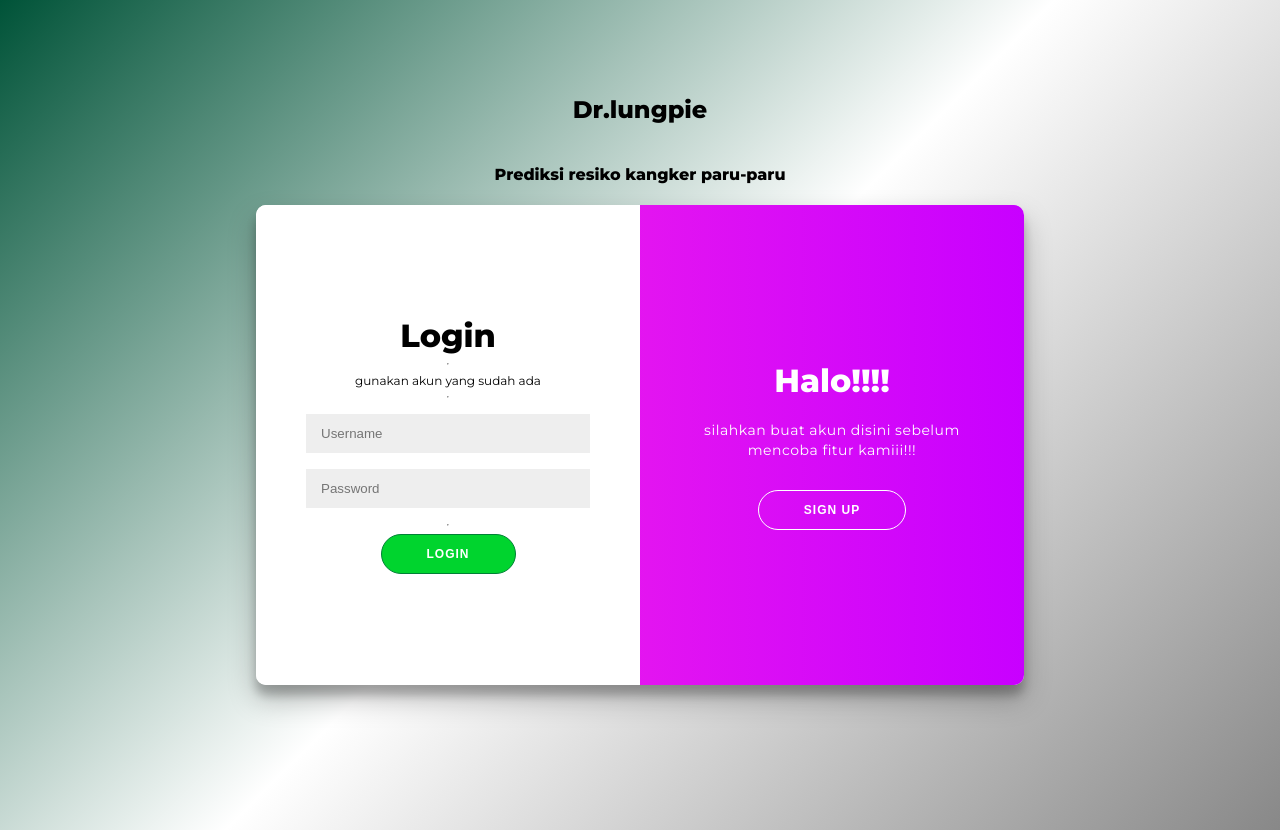
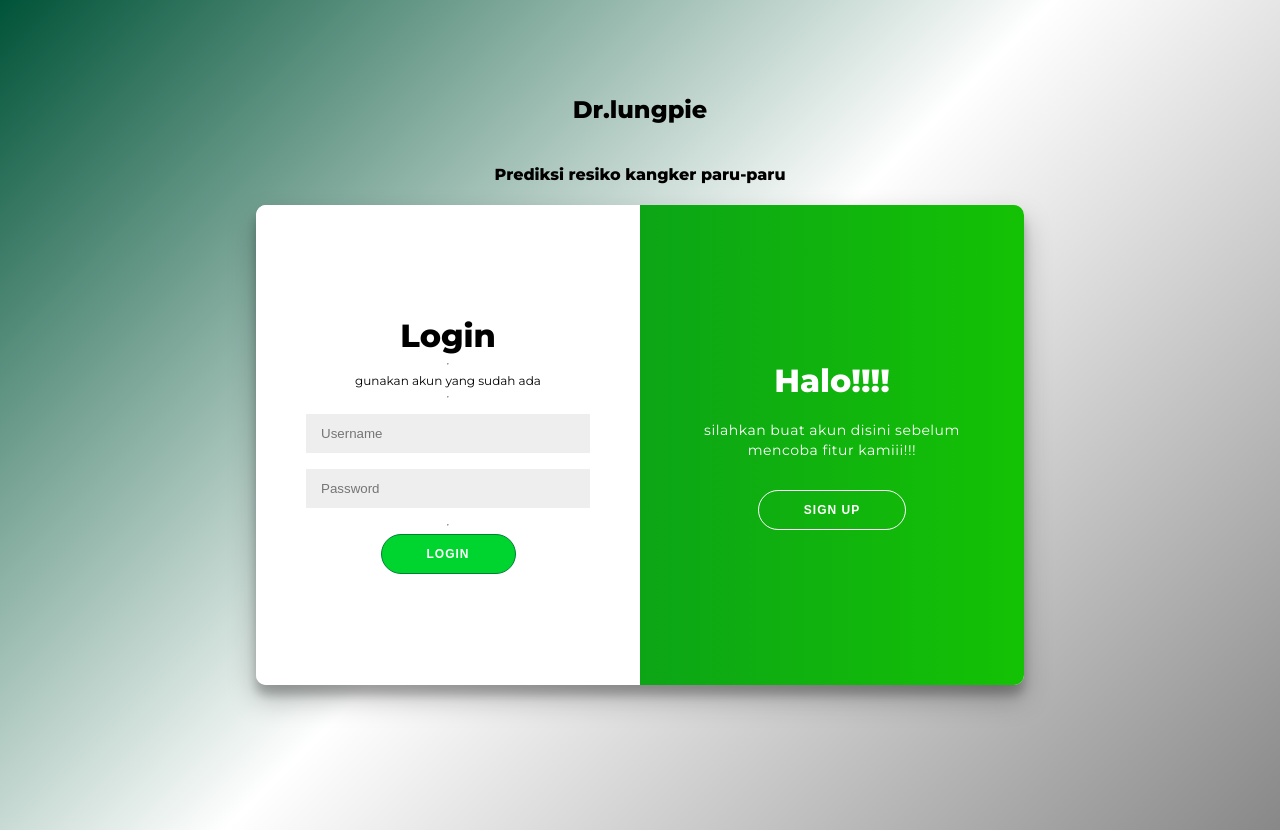
Before and after one commit to mahesaPinuntun/WebLungCancerPrediction, a Flask app: page /login in a window 1280 px wide. Run offline with Flask 3, Linux system fonts and the light colour scheme.

Commit message:
commit push

```diff
--- a/static/loginstyle.css
+++ b/static/loginstyle.css
@@ -161,8 +161,8 @@ input {
 
 .overlay {
   background: #f1adff;
-  background: -webkit-linear-gradient(to right, #ee00ff, #fc52ff);
-  background: linear-gradient(to right, #ff29e2, #c800ff);
+  background: -webkit-linear-gradient(to right, #014414 0%, #0b8500 100%);
+  background: linear-gradient(to right, #048829 0%, #14c204 100%);
   background-repeat: no-repeat;
   background-size: cover;
   background-position: 0 0;
@@ -243,7 +243,7 @@ footer p {
 }
 
 footer i {
-    color: red;
+    color: rgb(0, 155, 64);
 }
 
 footer a {
```
